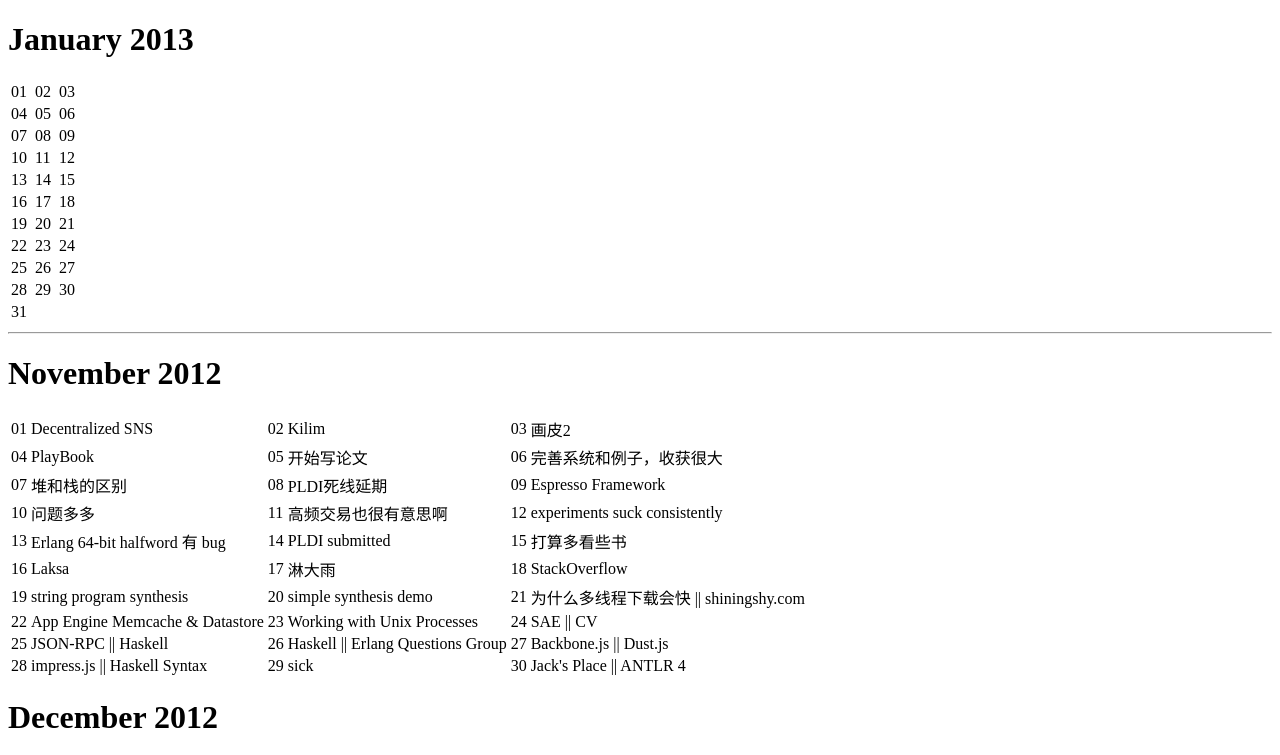
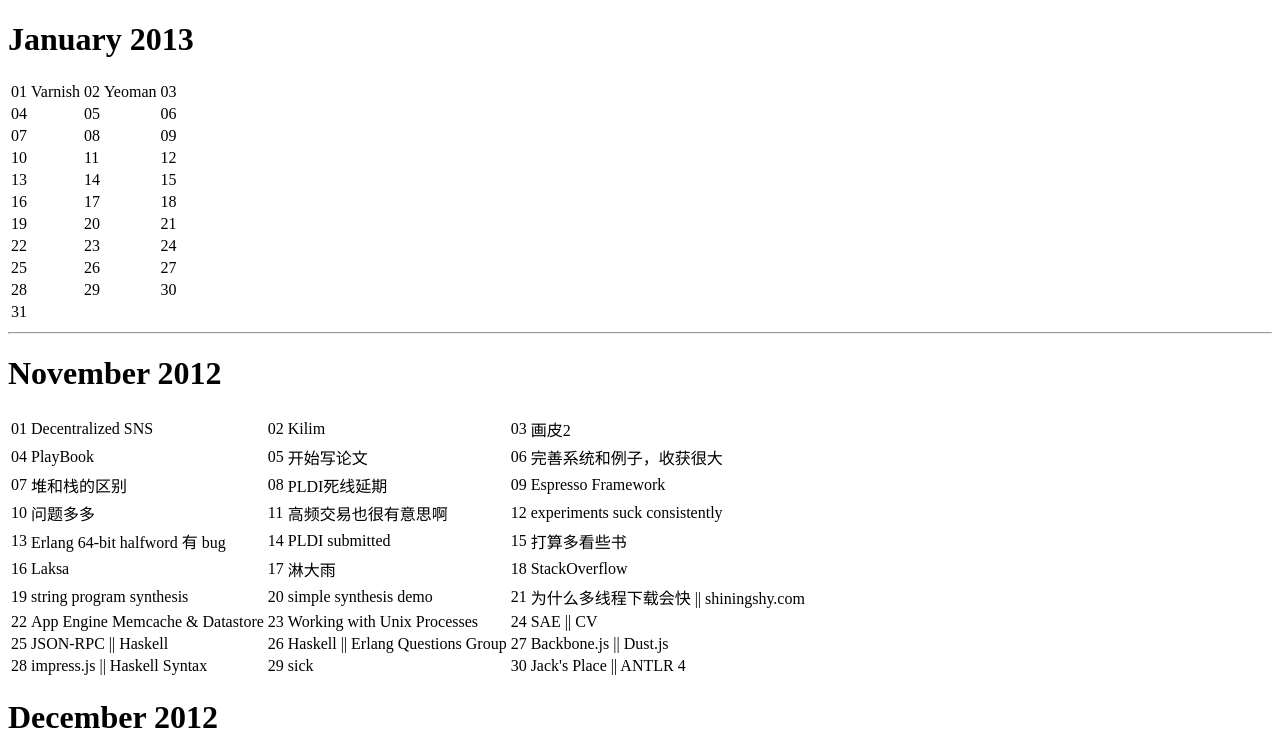
Before and after one commit to xjia1/stfairy.github.com, a plain HTML site: page words.html in a window 1280 px wide. Shown: the top 755 px of the page. Drawn offline with Linux system fonts and the light colour scheme.

Commit message:
Update words.html

```diff
--- a/words.html
+++ b/words.html
@@ -10,8 +10,8 @@
 <thead><h1>January 2013</h1></thead>
 <tbody>
 <tr>
-<td>01</td><td></td>
-<td>02</td><td></td>
+<td>01</td><td>Varnish</td>
+<td>02</td><td>Yeoman</td>
 <td>03</td><td></td>
 </tr>
 <tr>
```
